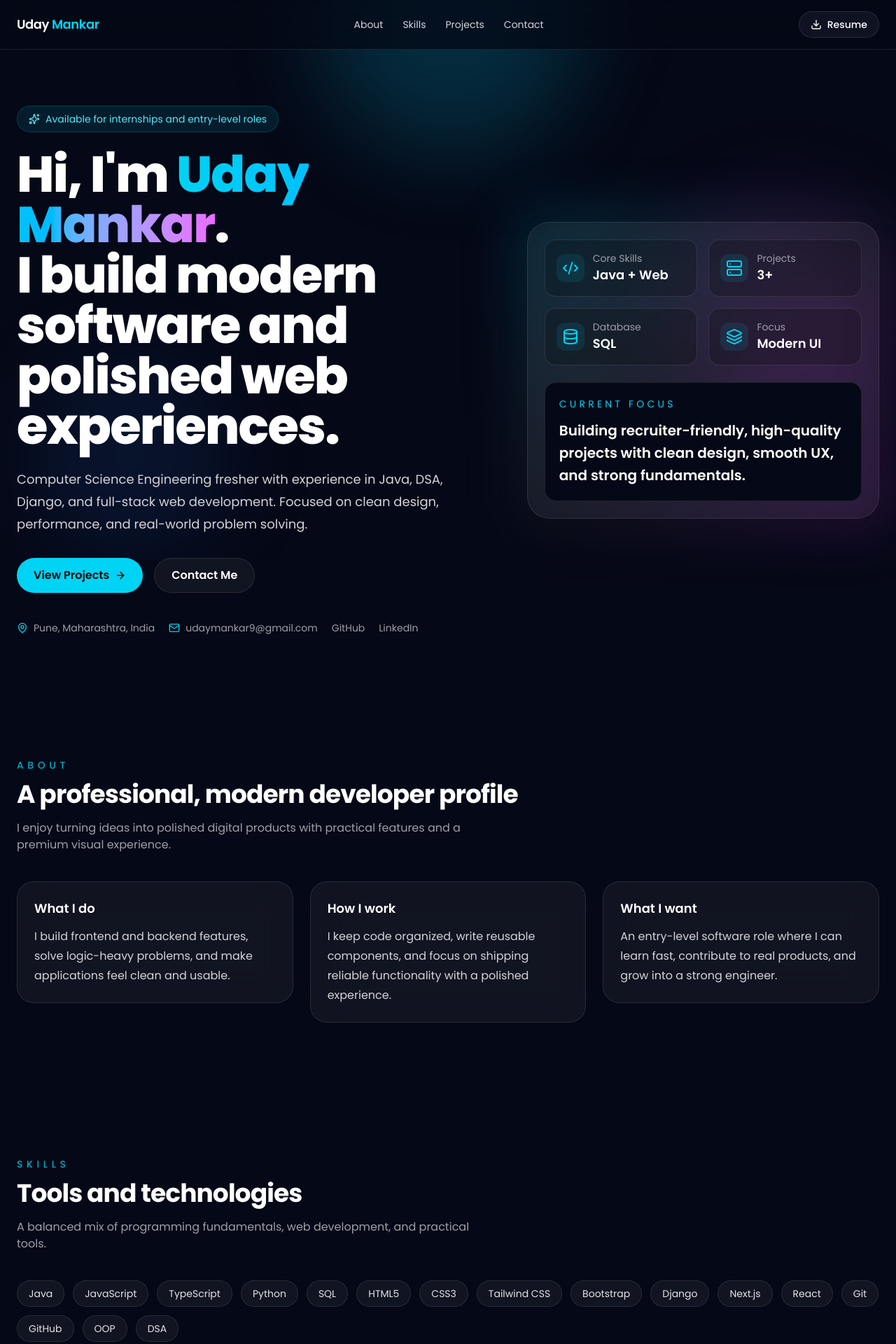
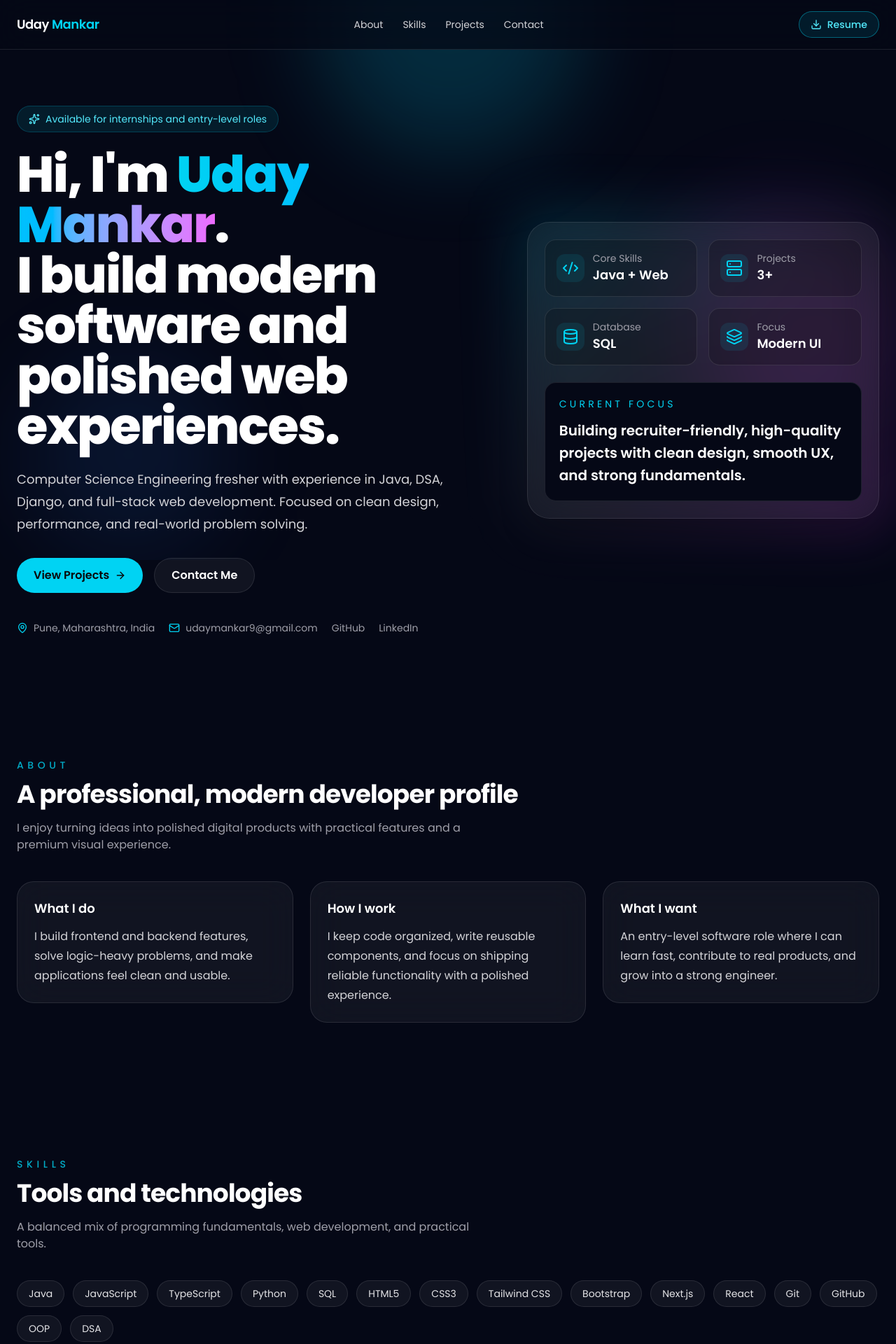
Before and after one commit to udaymankar/Portfolio-Website, a Next.js app: page / in a window 1280 px wide. Shown: the top 1920 px of the page at 70% size. Built offline with nearby package versions, Linux system fonts and the light colour scheme.

Commit message:
fix: remove Django from skills, fix resume button styling and download attr

```diff
--- a/app/page.tsx
+++ b/app/page.tsx
@@ -42,7 +42,6 @@ const skills = [
   "CSS3",
   "Tailwind CSS",
   "Bootstrap",
-  "Django",
   "Next.js",
   "React",
   "Git",
@@ -168,7 +167,10 @@ export default function Home() {
 
           <a
             href="/resume.pdf"
-            className="inline-flex items-center gap-2 rounded-full border border-white/10 bg-white/5 px-4 py-2 text-sm font-medium text-white transition hover:bg-white/10"
+            target="_blank"
+            rel="noreferrer"
+            download="Uday_Mankar_Resume.pdf"
+            className="inline-flex items-center gap-2 rounded-full border border-cyan-400/40 bg-cyan-400/10 px-4 py-2 text-sm font-medium text-cyan-300 transition hover:bg-cyan-400/20 hover:border-cyan-400/70"
           >
             <Download className="h-4 w-4" />
             Resume
```
